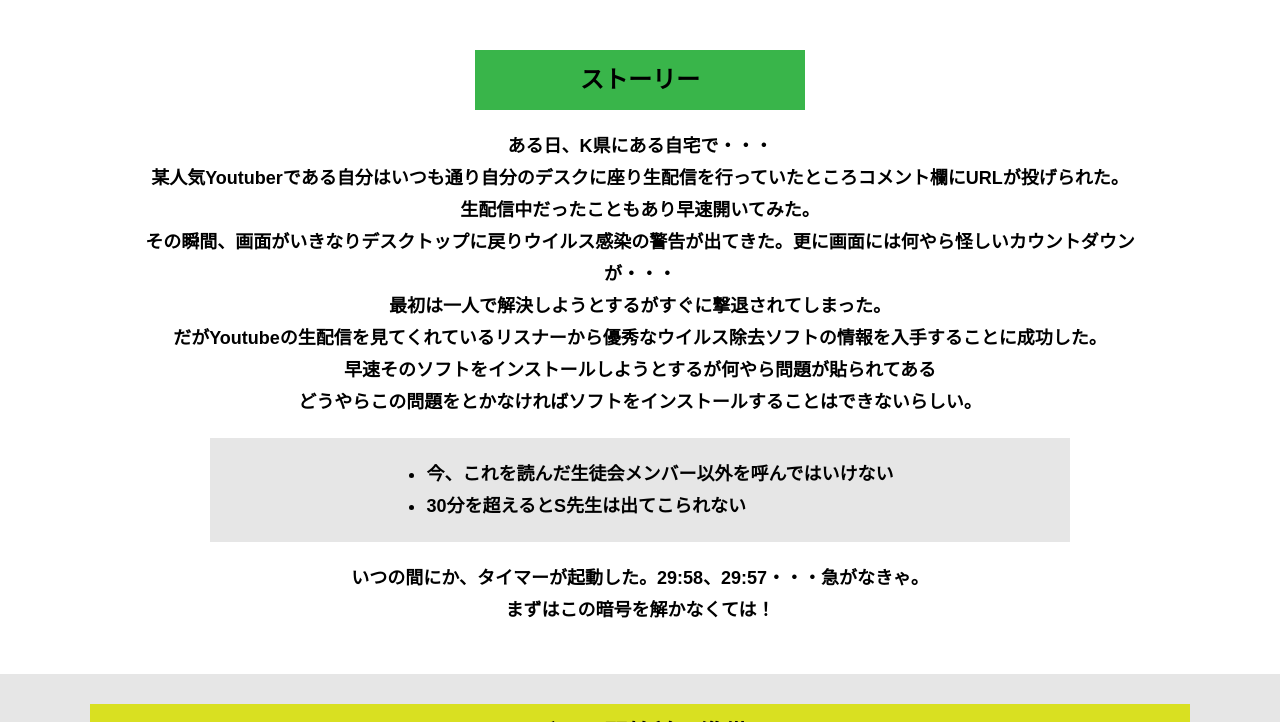
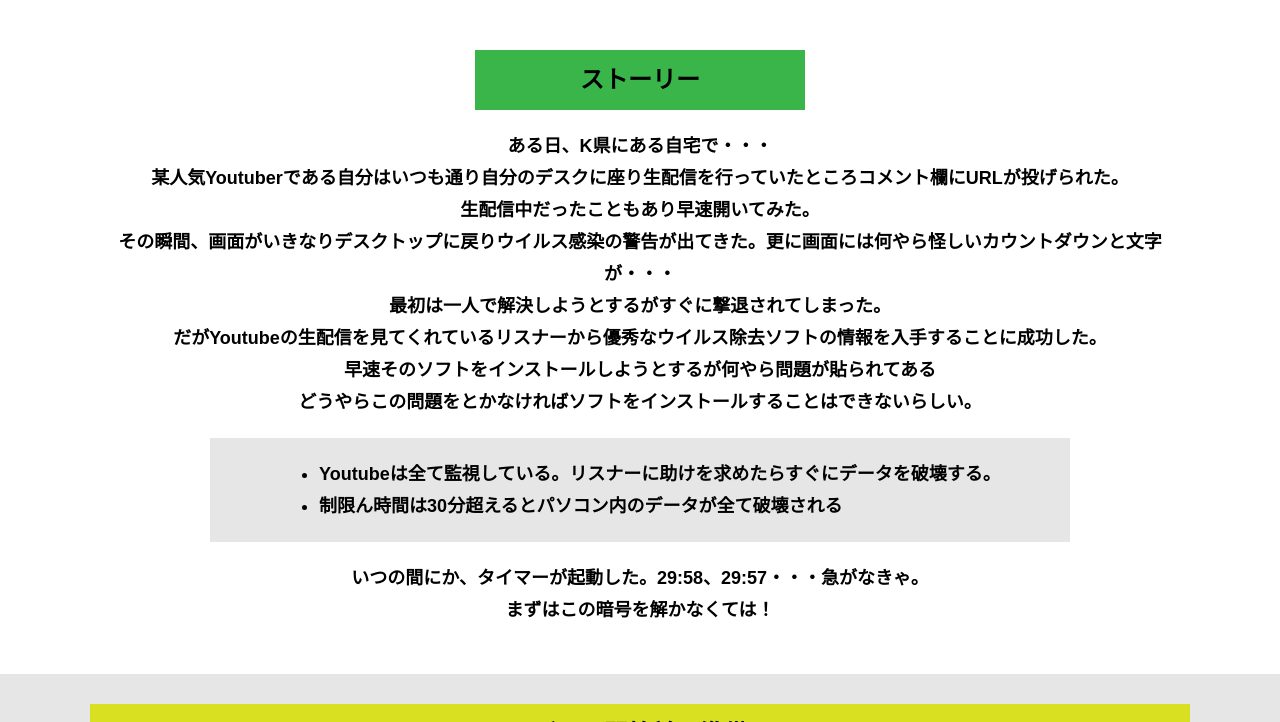
Before and after one commit to d-a-n-b-o/alfa-ocha-30, a plain HTML site: page index.html in a window 1280 px wide. Shown: the part 541-1263 px from the top of the page. Drawn offline with Linux system fonts and the light colour scheme.

Commit message:
Update index.html

```diff
--- a/index.html
+++ b/index.html
@@ -32,15 +32,15 @@
           <p class="text-center">ある日、K県にある自宅で・・・<br>
             某人気Youtuberである自分はいつも通り自分のデスクに座り生配信を行っていたところコメント欄にURLが投げられた。<br>
             生配信中だったこともあり早速開いてみた。<br>
-            その瞬間、画面がいきなりデスクトップに戻りウイルス感染の警告が出てきた。更に画面には何やら怪しいカウントダウンが・・・<br>
+            その瞬間、画面がいきなりデスクトップに戻りウイルス感染の警告が出てきた。更に画面には何やら怪しいカウントダウンと文字が・・・<br>
             最初は一人で解決しようとするがすぐに撃退されてしまった。<br>
             だがYoutubeの生配信を見てくれているリスナーから優秀なウイルス除去ソフトの情報を入手することに成功した。<br>
             早速そのソフトをインストールしようとするが何やら問題が貼られてある<br>
             どうやらこの問題をとかなければソフトをインストールすることはできないらしい。</p>
           <div class="story__note__outer bg-color--gray">
             <ul class="story__note">
-              <li>今、これを読んだ生徒会メンバー以外を呼んではいけない</li>
-              <li>30分を超えるとS先生は出てこられない</li>
+              <li>Youtubeは全て監視している。リスナーに助けを求めたらすぐにデータを破壊する。</li>
+              <li>制限ん時間は30分超えるとパソコン内のデータが全て破壊される</li>
             </ul>
           </div>
           <p class="text-center">いつの間にか、タイマーが起動した。29:58、29:57・・・急がなきゃ。<br>
```
